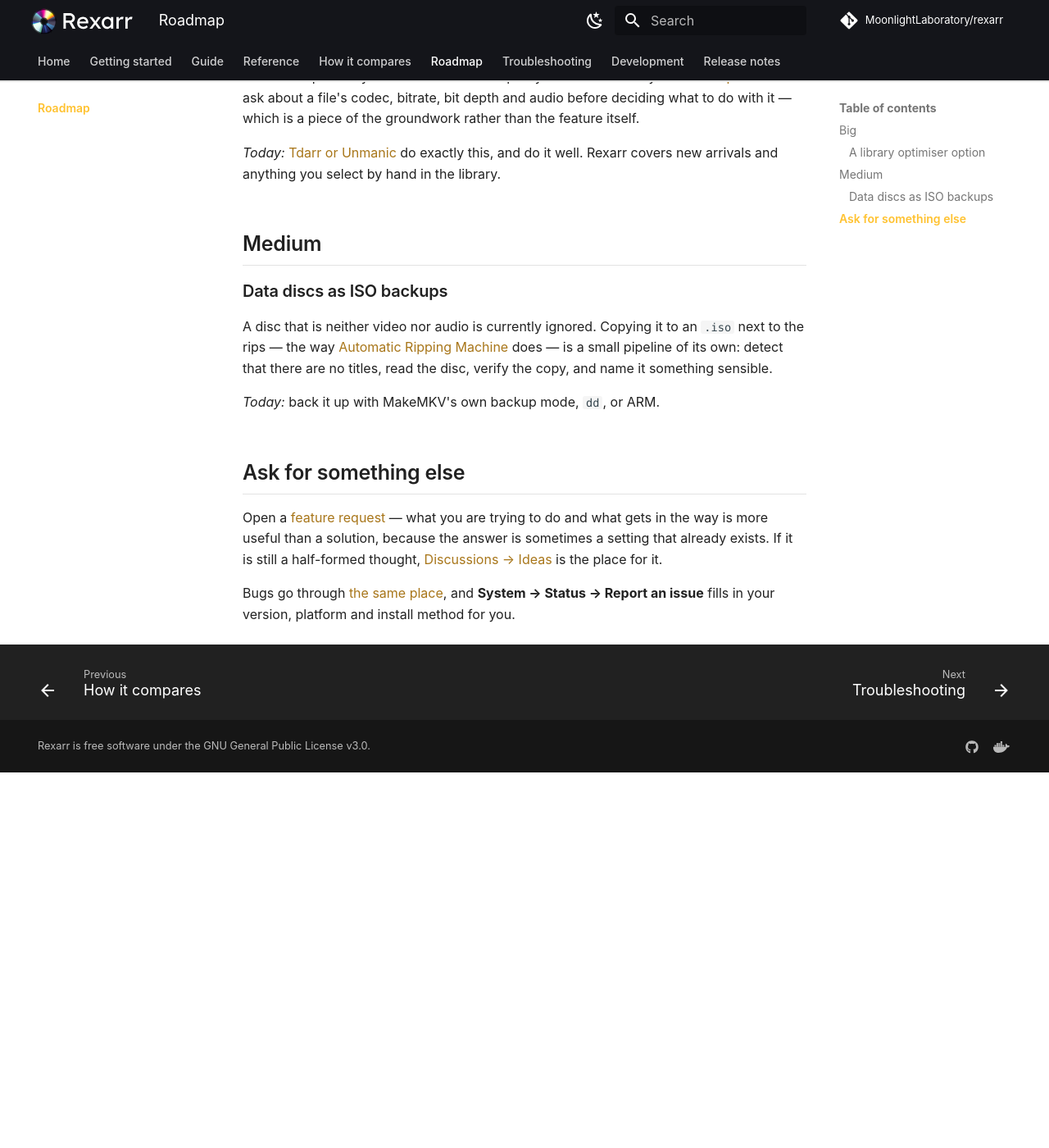
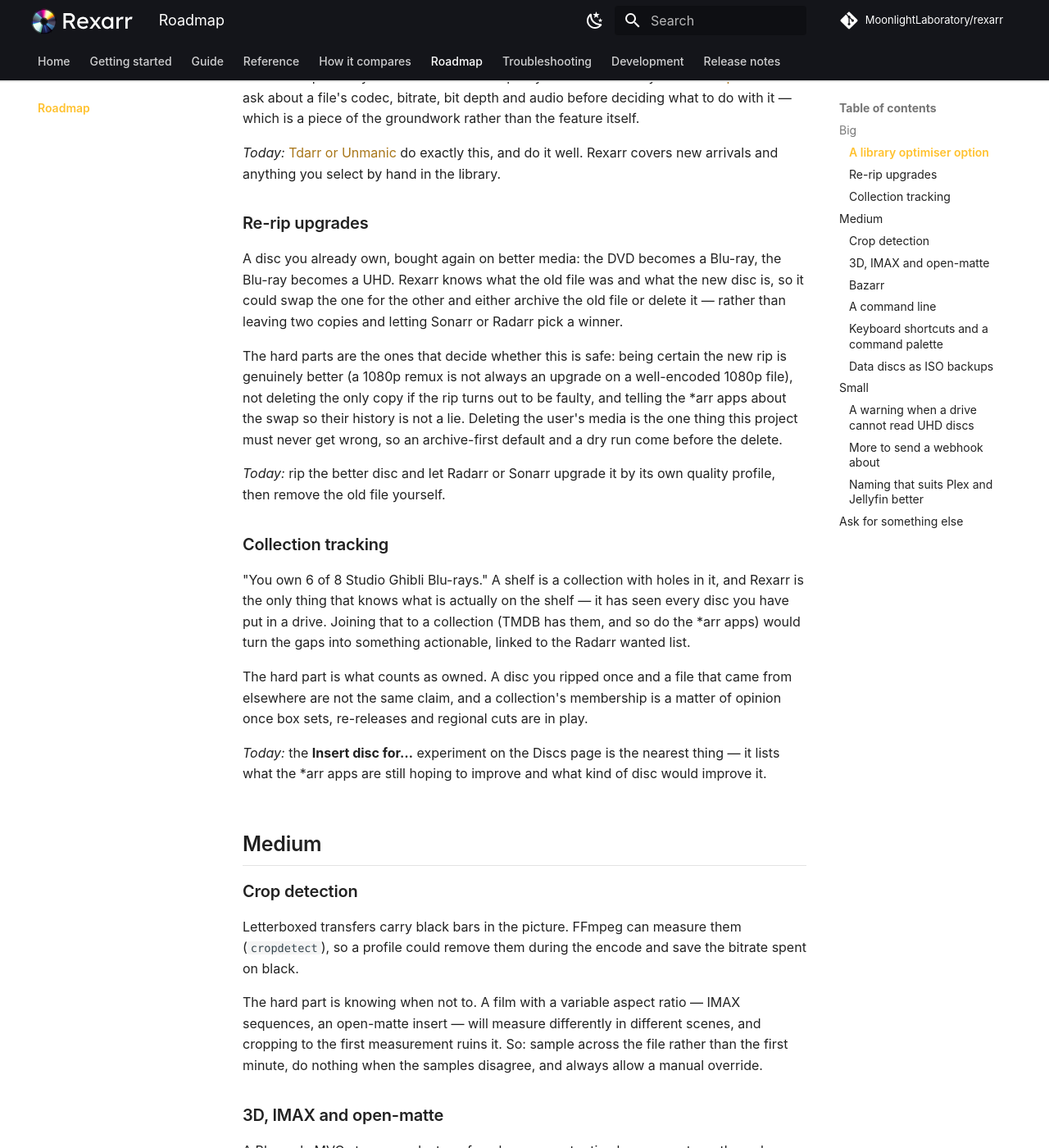
Before and after one commit to MoonlightLaboratory/rexarr, an MkDocs documentation site: the page built from docs/roadmap.md, in a window 1280 px wide and 1400 px high, scrolled down 764 px. Shown: the whole window at 82% size. Built offline with MkDocs 1.6.1 and Material for MkDocs 9.7.7, drawn with Linux system fonts in a browser that asks for light colours; before the commit the page ends 1706 px from its top, so only the background shows below that; some of the changed text lies outside the part shown.

Commit message:
docs: ten more things on the roadmap
Re-rip upgrades and collection tracking under Big; crop detection, the 3D /
IMAX / open-matte flags, Bazarr, a command line, and a command palette under
Medium; a new Small section for the UHD drive warning, more webhook events and
naming that suits Plex and Jellyfin.

Two of them are partly built, and the entries say so rather than promising
what exists. Webhooks are there - Discord, Slack, ntfy, Apprise and a plain
one - but only fire on encode and rip finishing, so what is missing is the
disc events, not the sending. And the search box already answers / and Cmd+K,
which is where a palette would start rather than something to build twice.

Each entry says what the hard part is, in the shape the page already uses, and
carries a *Today:* line where there is something to use instead.

```diff
--- a/docs/roadmap.md
+++ b/docs/roadmap.md
@@ -28,7 +28,69 @@
 *Today:* [Tdarr or Unmanic](comparison.md#tdarr-and-unmanic) do exactly this, and do it well. Rexarr covers new
 arrivals and anything you select by hand in the library.
 
+### Re-rip upgrades
+
+A disc you already own, bought again on better media: the DVD becomes a Blu-ray, the Blu-ray becomes a UHD. Rexarr
+knows what the old file was and what the new disc is, so it could swap the one for the other and either archive the
+old file or delete it — rather than leaving two copies and letting Sonarr or Radarr pick a winner.
+
+The hard parts are the ones that decide whether this is safe: being certain the new rip is genuinely better (a
+1080p remux is not always an upgrade on a well-encoded 1080p file), not deleting the only copy if the rip turns out
+to be faulty, and telling the \*arr apps about the swap so their history is not a lie. Deleting the user's media is
+the one thing this project must never get wrong, so an archive-first default and a dry run come before the delete.
+
+*Today:* rip the better disc and let Radarr or Sonarr upgrade it by its own quality profile, then remove the old
+file yourself.
+
+### Collection tracking
+
+"You own 6 of 8 Studio Ghibli Blu-rays." A shelf is a collection with holes in it, and Rexarr is the only thing
+that knows what is actually on the shelf — it has seen every disc you have put in a drive. Joining that to a
+collection (TMDB has them, and so do the \*arr apps) would turn the gaps into something actionable, linked to the
+Radarr wanted list.
+
+The hard part is what counts as owned. A disc you ripped once and a file that came from elsewhere are not the same
+claim, and a collection's membership is a matter of opinion once box sets, re-releases and regional cuts are in
+play.
+
+*Today:* the **Insert disc for…** experiment on the Discs page is the nearest thing — it lists what the \*arr apps
+are still hoping to improve and what kind of disc would improve it.
+
 ## Medium
+
+### Crop detection
+
+Letterboxed transfers carry black bars in the picture. FFmpeg can measure them (`cropdetect`), so a profile could
+remove them during the encode and save the bitrate spent on black.
+
+The hard part is knowing when not to. A film with a variable aspect ratio — IMAX sequences, an open-matte insert —
+will measure differently in different scenes, and cropping to the first measurement ruins it. So: sample across the
+file rather than the first minute, do nothing when the samples disagree, and always allow a manual override.
+
+### 3D, IMAX and open-matte
+
+A Blu-ray's MVC stream, and a transfer whose aspect ratio changes partway through, are both things worth knowing
+about and neither is in a filename today. Detecting them and keeping them there — so a player and a human can both
+tell what they have — is mostly a naming and metadata job once the detection is right.
+
+### Bazarr
+
+Rexarr knows a rip has landed and which episode or film it is, which is exactly what Bazarr needs to go looking for
+subtitles. Handing the finished file over, rather than waiting for Bazarr's own scan to notice it, closes the gap
+between a disc going in and the subtitles being there.
+
+*Today:* Bazarr finds it on its next scan.
+
+### A command line
+
+`rexarr rip --drive 1 --profile anime`, for scripting and for a headless box. The API is already there and the
+server already does all of this; a CLI is a thin client over it, plus the decisions about what it prints and what
+it returns when something is still running.
+
+### Keyboard shortcuts and a command palette
+
+The search box already answers `/` and `Ctrl/Cmd + K`. A palette that goes further — jump to a page, start a rip,
+pause the queue — and shortcuts for what a power user does repeatedly.
 
 ### Data discs as ISO backups
 
@@ -37,6 +99,28 @@
 detect that there are no titles, read the disc, verify the copy, and name it something sensible.
 
 *Today:* back it up with MakeMKV's own backup mode, `dd`, or ARM.
+
+## Small
+
+### A warning when a drive cannot read UHD discs
+
+Most drives cannot read a UHD Blu-ray at all, and the ones that can usually need particular firmware. Rexarr knows
+the drive's model, so it could say so when a UHD disc goes into a drive that will not read it, instead of letting
+the read fail and leaving you to work out why — with a link to the drive list MakeMKV's forum keeps.
+
+### More to send a webhook about
+
+Notifications already go to Discord, Slack, Telegram, ntfy, Gotify, Pushbullet, Apprise or a plain webhook — but
+only on `encode.done`, `encode.failed`, `rip.done`, `rip.failed` and `update.available`. Home Assistant or n8n
+reacting to a disc going in, a rip starting or an import completing needs those events too, with a payload stable
+enough to write a flow against. The events exist inside Rexarr already; what is missing is letting them out.
+
+### Naming that suits Plex and Jellyfin better
+
+Ripped files are named one fixed way — `Naruto - S01E05 - DVD.mkv`, with extras in an `Extras` folder beside the
+show. The source suffix is useful when two rips of the same episode exist and noise when they do not, and the
+shape is not what every library wants. A template per kind, with the suffix optional, would let the files land the
+way your server already expects them.
 
 ## Ask for something else
 
```
